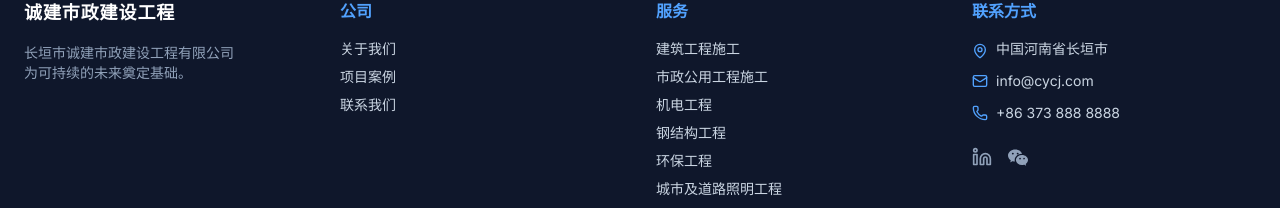
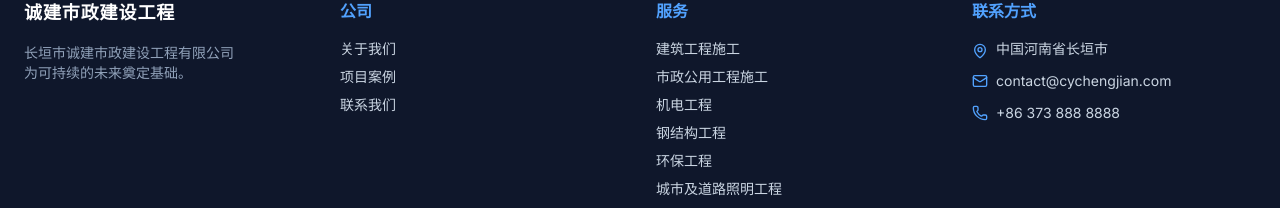
Before and after one commit to CY-cj123/official-website, a Next.js app: page / in a window 1280 px wide. Shown: the part 3742-3950 px from the top of the page. Built offline with nearby package versions, Linux system fonts and the light colour scheme.

Commit message:
update: update email to contact@cychengjian.com and remove wechat/linkedin links

```diff
--- a/src/app/contact/page.tsx
+++ b/src/app/contact/page.tsx
@@ -229,7 +229,7 @@ export default function ContactPage() {
                      </div>
                      <div>
                         <h3 className="font-bold text-[#003366] text-lg mb-1">{t.contact.email}</h3>
-                        <p className="text-gray-600">info@changyuan-group.com</p>
+                        <p className="text-gray-600">contact@cychengjian.com</p>
                      </div>
                   </div>
 
@@ -240,18 +240,6 @@ export default function ContactPage() {
                      <div>
                         <h3 className="font-bold text-[#003366] text-lg mb-1">{t.contact.phone}</h3>
                         <p className="text-gray-600">+86 373 888 8888</p>
-                     </div>
-                  </div>
-
-                  <div className="flex items-start">
-                     <div className="bg-blue-50 p-3 mr-6 text-[#003366]">
-                        <svg viewBox="0 0 24 24" fill="currentColor" className="h-6 w-6">
-                           <path d="M21.35 11.1h-.08c.03-.33.05-.67.05-1.01 0-4.78-4.33-8.66-9.66-8.66C6.33 1.43 2 5.31 2 11.09c0 4.78 4.33 8.66 9.66 8.66.34 0 .67-.02 1.01-.05 1.64 2.78 5.37 3.25 5.37 3.25-.92-1.25-1.37-2.67-1.37-2.67.92-1.08 1.47-2.4 1.47-3.88 0-.11 0-.22-.01-.33zm-14.19-2.83c.72 0 1.31.59 1.31 1.31 0 .72-.59 1.31-1.31 1.31s-1.31-.59-1.31-1.31c0-.72.59-1.31 1.31-1.31zm3.72-3.4c.72 0 1.31.59 1.31 1.31 0 .72-.59 1.31-1.31 1.31s-1.31-.59-1.31-1.31c0-.72.59-1.31 1.31-1.31zm3.72 3.4c.72 0 1.31.59 1.31 1.31 0 .72-.59 1.31-1.31 1.31s-1.31-.59-1.31-1.31c0-.72.59-1.31 1.31-1.31z" />
-                        </svg>
-                     </div>
-                     <div>
-                        <h3 className="font-bold text-[#003366] text-lg mb-1">{t.contact.wechat}</h3>
-                        <p className="text-gray-600">{t.contact.official_account}</p>
                      </div>
                   </div>
                </div>
--- a/src/components/layout/Footer.tsx
+++ b/src/components/layout/Footer.tsx
@@ -1,7 +1,7 @@
 "use client";
 
 import Link from "next/link";
-import { Linkedin, Mail, MapPin, Phone } from "lucide-react";
+import { Mail, MapPin, Phone } from "lucide-react";
 import { useLanguage } from "@/context/LanguageContext";
 
 export function Footer() {
@@ -52,33 +52,13 @@ export function Footer() {
               </li>
               <li className="flex items-center gap-2">
                 <Mail className="h-4 w-4 text-blue-400" />
-                <span>info@cycj.com</span>
+                <span>contact@cychengjian.com</span>
               </li>
               <li className="flex items-center gap-2">
                 <Phone className="h-4 w-4 text-blue-400" />
                 <span>+86 373 888 8888</span>
               </li>
             </ul>
-            <div className="flex gap-4 mt-6">
-              <Linkedin className="h-5 w-5 text-slate-400 hover:text-white cursor-pointer" />
-              {/* WeChat Icon */}
-              <div className="group relative">
-                <svg
-                  xmlns="http://www.w3.org/2000/svg"
-                  width="16"
-                  height="16"
-                  fill="currentColor"
-                  className="h-5 w-5 text-slate-400 hover:text-white cursor-pointer transition-colors"
-                  viewBox="0 0 16 16"
-                >
-                  <path d="M11.176 14.429c-2.665 0-4.826-1.8-4.826-4.018 0-2.22 2.159-4.02 4.824-4.02S16 8.191 16 10.411c0 1.21-.65 2.301-1.666 3.036a.32.32 0 0 0-.12.366l.218.81a.6.6 0 0 1 .029.117.166.166 0 0 1-.162.162.2.2 0 0 1-.092-.03l-1.057-.61a.5.5 0 0 0-.256-.074.5.5 0 0 0-.142.021 5.7 5.7 0 0 1-1.576.22M9.064 9.542a.647.647 0 1 0 .557-1 .645.645 0 0 0-.646.647.6.6 0 0 0 .09.353Zm3.232.001a.646.646 0 1 0 .546-1 .645.645 0 0 0-.644.644.63.63 0 0 0 .098.356"/>
-                  <path d="M0 6.826c0 1.455.781 2.765 2.001 3.656a.385.385 0 0 1 .143.439l-.161.6-.1.373a.5.5 0 0 0-.032.14.19.19 0 0 0 .193.193q.06 0 .111-.029l1.268-.733a.6.6 0 0 1 .308-.088q.088 0 .171.025a6.8 6.8 0 0 0 1.625.26 4.5 4.5 0 0 1-.177-1.251c0-2.936 2.785-5.02 5.824-5.02l.15.002C10.587 3.429 8.392 2 5.796 2 2.596 2 0 4.16 0 6.826m4.632-1.555a.77.77 0 1 1-1.54 0 .77.77 0 0 1 1.54 0m3.875 0a.77.77 0 1 1-1.54 0 .77.77 0 0 1 1.54 0"/>
-                </svg>
-                <div className="absolute bottom-full left-1/2 -translate-x-1/2 mb-2 w-32 bg-white text-slate-900 text-xs p-2 opacity-0 group-hover:opacity-100 transition-opacity pointer-events-none text-center shadow-lg">
-                  {t.footer.wechat_id}
-                </div>
-              </div>
-            </div>
           </div>
         </div>
         <div className="border-t border-slate-800 mt-12 pt-8 flex flex-col md:flex-row justify-between items-center gap-4 text-sm text-slate-500">
```
